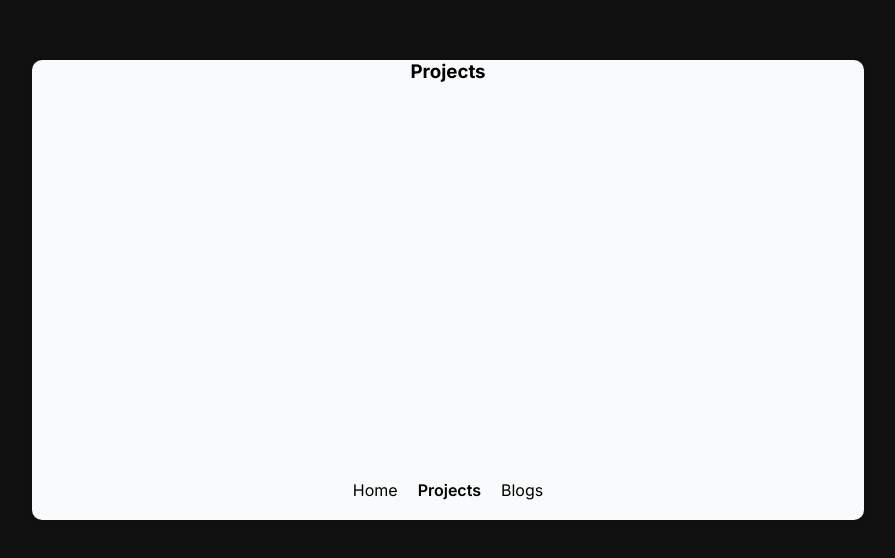
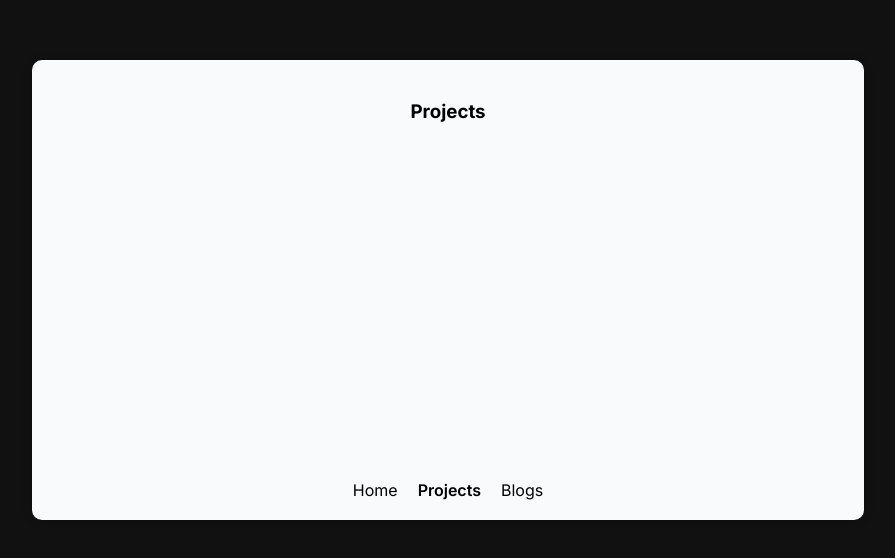
Before and after one commit to AhnafAhamed/personal-portfolio-v3, a Next.js app: page /projects in a window 1280 px wide. Shown: the part 110-668 px from the top of the page, without its empty margins (192-1087 px from the left). Built offline with nearby package versions, Linux system fonts and the light colour scheme.

Commit message:
add padding top to main container

```diff
--- a/src/styles/components/Home.module.css
+++ b/src/styles/components/Home.module.css
@@ -3,7 +3,6 @@
 
 .introduction {
   display: flex;
-  margin-top: 40px;
 }
 
 .info {
--- a/src/styles/components/MainContainer.module.css
+++ b/src/styles/components/MainContainer.module.css
@@ -4,6 +4,7 @@
     flex-direction: column;
     justify-content: flex-start;
     align-items: center;
+    padding-top: 40px;
     height: 50vh;
     min-height: 460px;
     width: 65vw;
```
